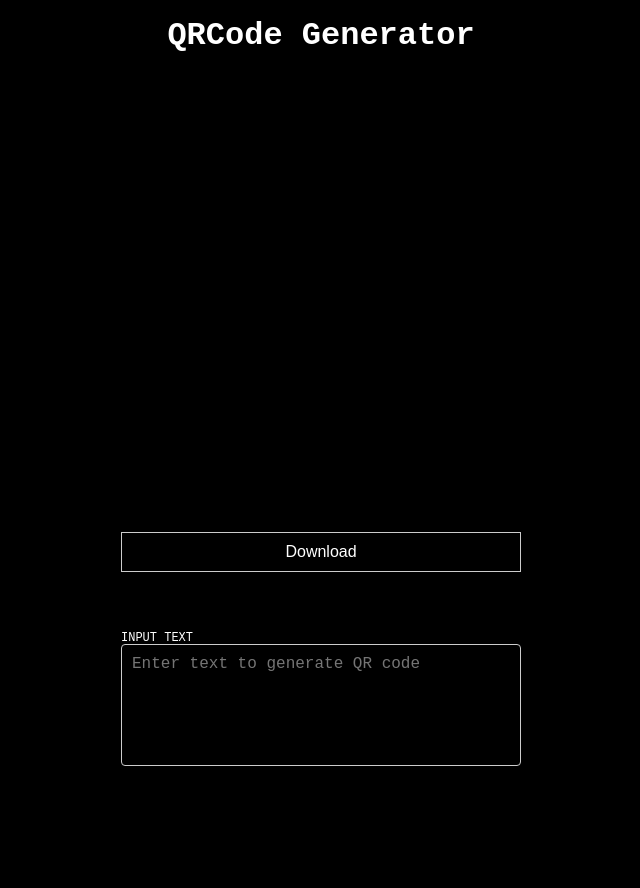
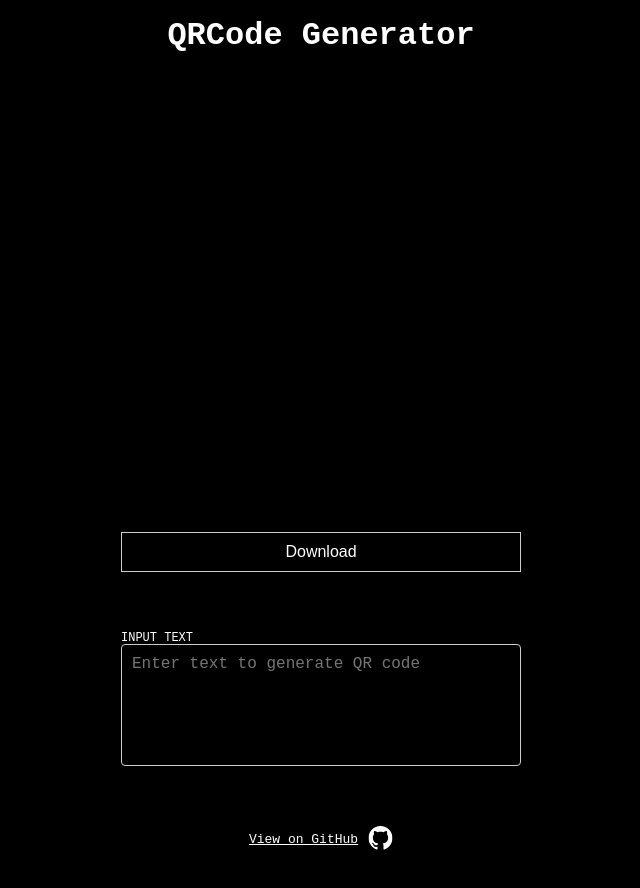
Before and after one commit to Bbanez/qrcode-generator, a website built with Vite: page index.html in a window 1280 px wide. Shown: the whole page, without its empty margins (319-959 px from the left). Before the commit the page ends 800 px from the top, so only its background shows below. Built offline with nearby package versions, Linux system fonts and the light colour scheme.

Commit message:
add github link

```diff
--- a/index.html
+++ b/index.html
@@ -51,6 +51,7 @@
             display: flex;
             flex-direction: column;
             font-family: monospace;
+            min-height: 100vh;
         "
     >
         <h1
@@ -143,6 +144,53 @@
                 <!-- ec_level -->
             </div>
         </div>
+        <a
+            style="
+                display: flex;
+                align-items: center;
+                justify-content: center;
+                margin: auto auto 0 auto;
+                gap: 10px;
+                padding: 40px 20px;
+                width: 100%;
+                max-width: 400px;
+                color: var(--c-fg);
+                cursor: pointer;
+            "
+            href="https://github.com/bbanez/qrcode-generator"
+            target="_blank"
+        >
+            <div>View on GitHub</div>
+            <div>
+                <svg
+                    class="size-6"
+                    width="25"
+                    height="24"
+                    viewBox="0 0 25 24"
+                    fill="none"
+                    xmlns="http://www.w3.org/2000/svg"
+                >
+                    <g clip-path="url(#clip0_4701_168)">
+                        <path
+                            fill-rule="evenodd"
+                            clip-rule="evenodd"
+                            d="M12.5 0C5.8724 0 0.5 5.3808 0.5 12.0204C0.5 17.3304 3.938 21.8364 8.7068 23.4252C9.3068 23.5356 9.5252 23.1648 9.5252 22.8456C9.5252 22.5612 9.5156 21.804 9.5096 20.802C6.1712 21.528 5.4668 19.1904 5.4668 19.1904C4.922 17.8008 4.1348 17.4312 4.1348 17.4312C3.0452 16.6872 4.2176 16.7016 4.2176 16.7016C5.4212 16.7856 6.0548 17.94 6.0548 17.94C7.1252 19.776 8.864 19.2456 9.5468 18.9384C9.6572 18.162 9.9668 17.6328 10.31 17.3328C7.646 17.0292 4.844 15.9972 4.844 11.3916C4.844 10.08 5.312 9.006 6.0788 8.166C5.9552 7.8624 5.5436 6.6396 6.1964 4.986C6.1964 4.986 7.2044 4.662 9.4964 6.2172C10.4753 5.95022 11.4853 5.81423 12.5 5.8128C13.52 5.8176 14.546 5.9508 15.5048 6.2172C17.7956 4.662 18.8012 4.9848 18.8012 4.9848C19.4564 6.6396 19.0436 7.8624 18.9212 8.166C19.6892 9.006 20.1548 10.08 20.1548 11.3916C20.1548 16.0092 17.348 17.0256 14.6756 17.3232C15.1064 17.694 15.4892 18.4272 15.4892 19.5492C15.4892 21.1548 15.4748 22.452 15.4748 22.8456C15.4748 23.1672 15.6908 23.5416 16.3004 23.424C18.69 22.6225 20.7672 21.0904 22.2386 19.0441C23.7099 16.9977 24.501 14.5408 24.5 12.0204C24.5 5.3808 19.1264 0 12.5 0Z"
+                            fill="currentColor"
+                        ></path>
+                    </g>
+                    <defs>
+                        <clipPath id="clip0_4701_168">
+                            <rect
+                                width="24"
+                                height="24"
+                                fill="currentColor"
+                                transform="translate(0.5)"
+                            ></rect>
+                        </clipPath>
+                    </defs>
+                </svg>
+            </div>
+        </a>
         <script type="module" src="/src/main.ts"></script>
     </body>
 </html>
```
